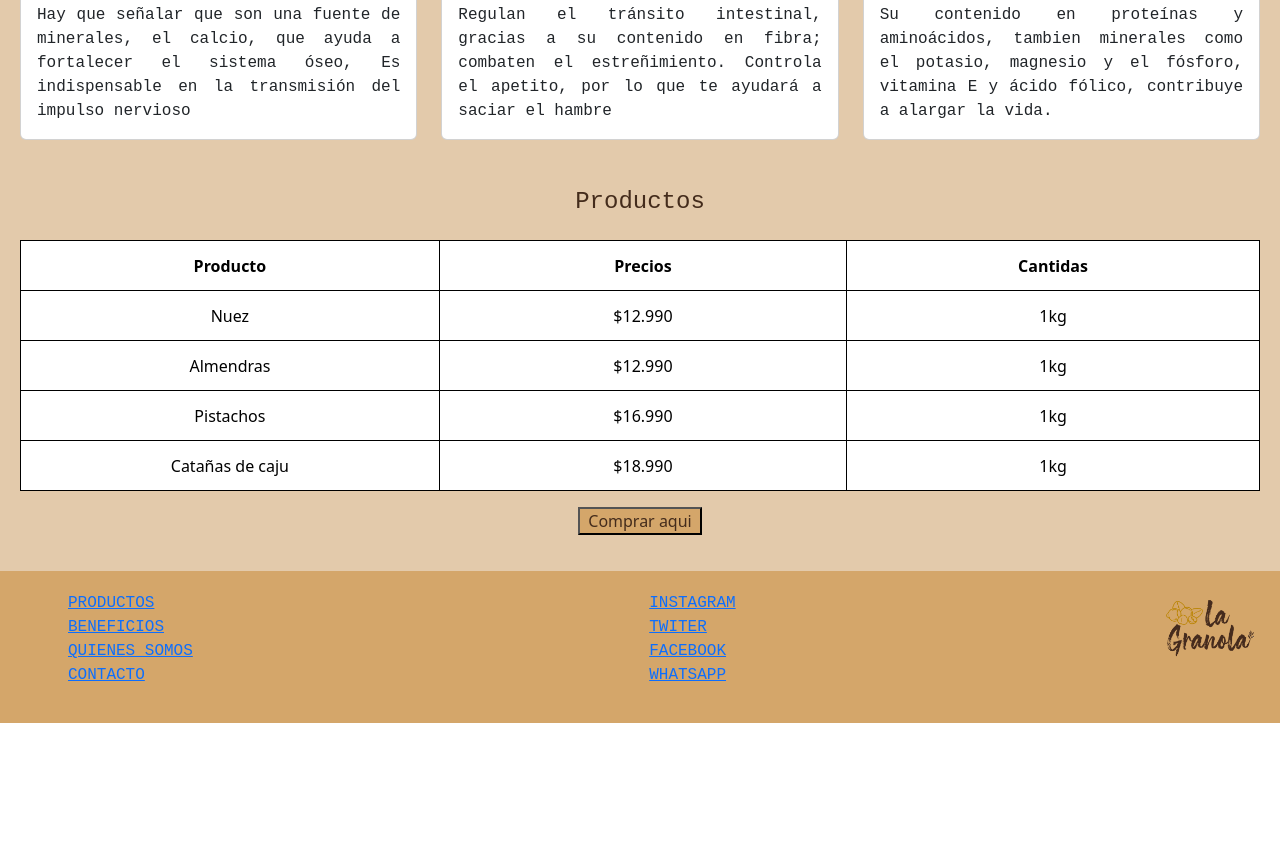
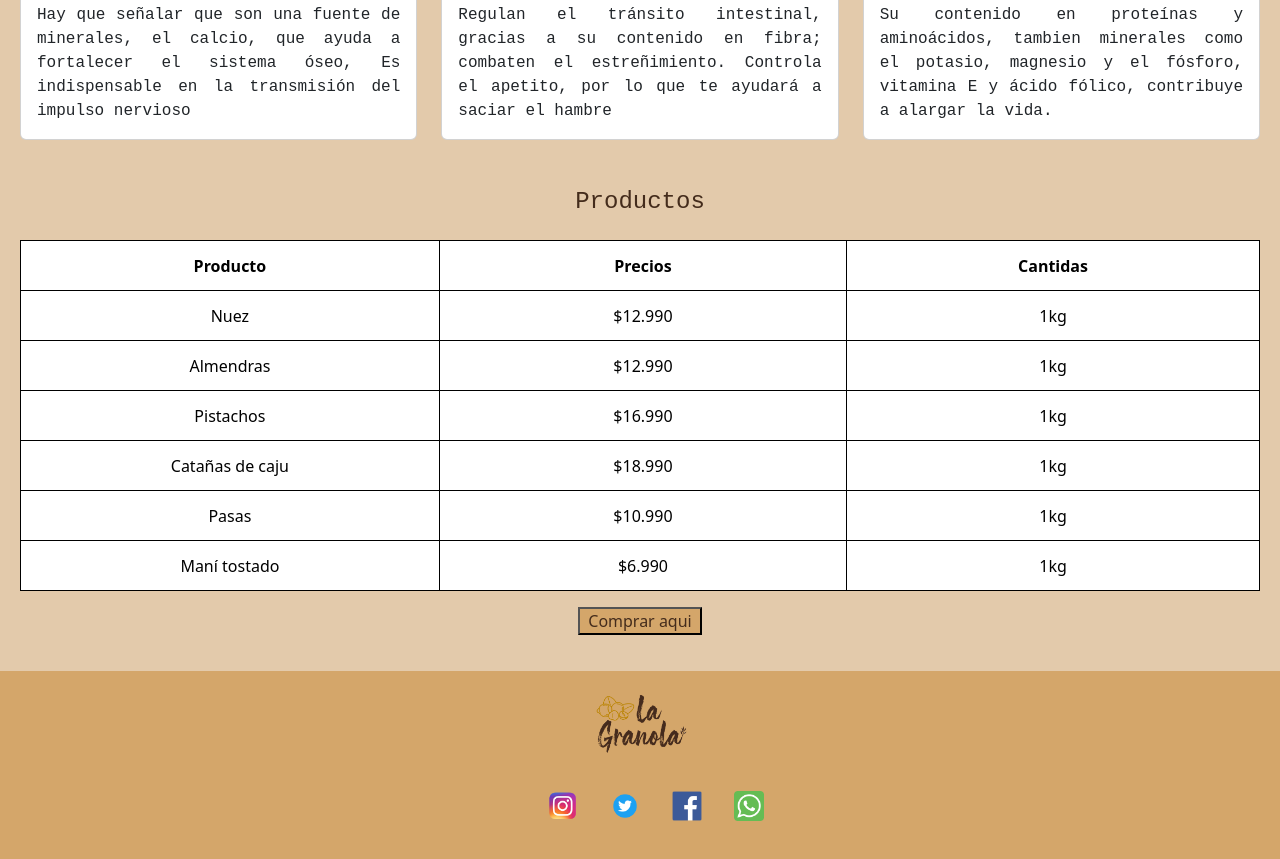
Before and after one commit to BenjaBunster/desafio-sass, a website: page paginas/productos.html in a window 1280 px wide. Shown: the part 1251-2110 px from the top of the page. Before the commit the page ends 1974 px from the top, so only its background shows below. Drawn offline with nearby package versions, Linux system fonts and the light colour scheme.

Commit message:
se agrega nuevo footer en los 5 htmls, se cambia y coloca logos de rrss y centraliza contenido. se agrega tambien productos a la tabla que faltaban

```diff
--- a/paginas/productos.html
+++ b/paginas/productos.html
@@ -133,6 +133,16 @@
               <td>$18.990</td>
               <td>1kg</td>
           </tr>
+          <tr>
+            <td>Pasas</td>
+            <td>$10.990</td>
+            <td>1kg</td>
+        </tr>
+        <tr>
+          <td>Maní tostado</td>
+          <td>$6.990</td>
+          <td>1kg</td>
+      </tr>
       </table>
       <div class="comprar">
         <button><a href="../paginas/contacto.html"> Comprar aqui </a></button>
@@ -142,39 +152,25 @@
             <!-- footer -->
             <footer class="grid-item footer">
               <div class="footer-container">
+                  <h2><a href="../index.html">
+                  <img src="../imagen/LOGOGRNOLA.png" alt="logo">
+                 </a></h2>
+              <nav>
               <ul>
                   <li>
-                      <a href="productos.html">PRODUCTOS</a>
+                      <a href="https://www.instagram.com/benjabunster/" target="_blank"><img src="../imagen/footer/instagram.png" alt="logo instagram"></a>
                   </li>
                   <li>
-                      <a href="vidaSana.html">BENEFICIOS</a>
+                      <a href="https://twitter.com/" target="_blank"><img src="../imagen/footer/twitter.png" alt="logo twitter"></a>
                   </li>
                   <li>
-                      <a href="quienes_somos.html">QUIENES SOMOS</a>
+                      <a href="https://www.facebook.com/" target="_blank"><img src="../imagen/footer/facebook.png" alt="logo facebook"></a>
                   </li>
                   <li>
-                      <a href="contacto.html">CONTACTO</a>
+                      <a href="https://web.whatsapp.com/" target="_blank"><img src="../imagen/footer/whatsapp.png" alt="logo whatsapp"></a>
                   </li>
               </ul>
-              <ul>
-                  <li>
-                      <a href="https://www.instagram.com/benjabunster/" target="_blank">INSTAGRAM</a>
-                  </li>
-                  <li>
-                      <a href="https://twitter.com/" target="_blank">TWITER</a>
-                  </li>
-                  <li>
-                      <a href="https://www.facebook.com/" target="_blank">FACEBOOK</a>
-                  </li>
-                  <li>
-                      <a href="https://web.whatsapp.com/" target="_blank">WHATSAPP</a>
-                  </li>
-              </ul>
-              <div class="footer-logo-container">
-                <a href="../index.html">
-                <img src="../imagen/LOGOGRNOLA.png" alt="logo">
-            </a>
-            </div>
+             </nav>
           </div>
           </footer>
 
--- a/scss/style.scss
+++ b/scss/style.scss
@@ -316,31 +316,33 @@ div label{
  }
 
  /* FOOTER */
-.footer-container {
+
+.footer-container{
+  align-items: center;
   display: flex;
-  grid-template-columns: auto;
-  justify-content: space-between;
-  margin-left: 1rem;
-  font-family:  $font-granola;
-  flex-wrap: nowrap;
-  ul{
-    list-style: none;
+  flex-direction: column;
+  justify-content: center;
+  h2 a img{
+    object-fit: cover;
+    height: 60px;
+    width: 100px;
+    margin-top: 1rem;
+    overflow: hidden;
+    transform: scale(1.5);
+  }
+  nav ul{
+    display: flex;
+    li{
+      justify-content: center;
+      list-style: none;
+      a img{
+      width: 30px;
+      height: 30px;
+      margin: 1rem;
+      }
+    }
   }
 }
-
-
-.footer-logo-container {
-  height: 100px;
-  width: 100px;
-  overflow: hidden;
-  transform: scale(1.5);
-}
-
-.footer-logo-container img {
-  object-fit: cover;
-  height: 100%;
-}
-
 .header,
 .footer{
   background-color: $fondo-uno;
```
Also changed, not shown: index.html (+9 -23 lines), paginas/contacto.html (+9 -23 lines), paginas/quienes_somos.html (+9 -23 lines), paginas/vidaSana.html (+12 -23 lines), css/main.css.
